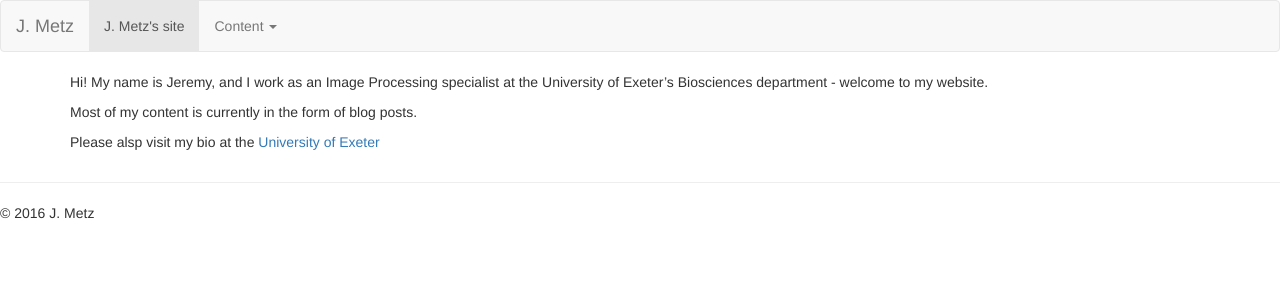
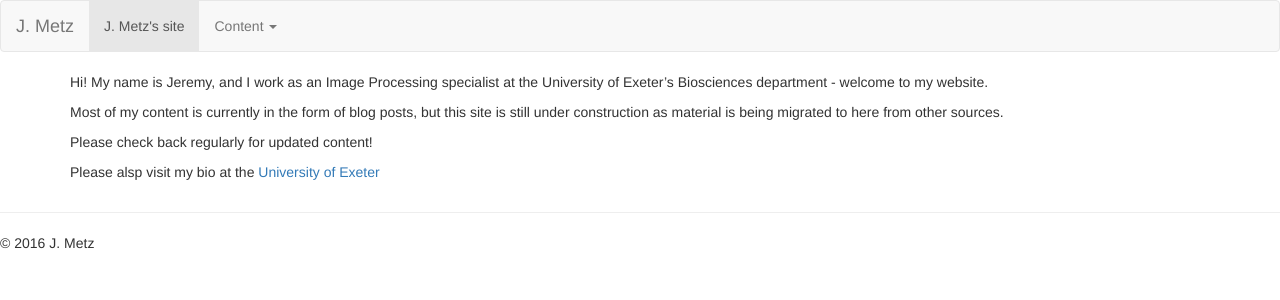
Before and after one commit to jmetz/jmetz.github.io, a Jekyll site: the page built from index.md, in a window 1280 px wide. Shown: the top 300 px of the page. Built offline with Jekyll 4.4.1, drawn with Linux system fonts in a browser that asks for light colours.

Commit message:
Update index.md

```diff
--- a/index.md
+++ b/index.md
@@ -6,6 +6,8 @@ layout: default
 Hi! My name is Jeremy, and I work as an Image Processing specialist at the University of Exeter's
 Biosciences department - welcome to my website.
 
-Most of my content is currently in the form of blog posts.
+Most of my content is currently in the form of blog posts, but this site is still under construction as material is being migrated to here from other sources.
+
+Please check back regularly for updated content!
 
 Please alsp visit my bio at the [University of Exeter](http://www.exeter.ac.uk/biomedicalhub/team/drjeremymetz/)
```
